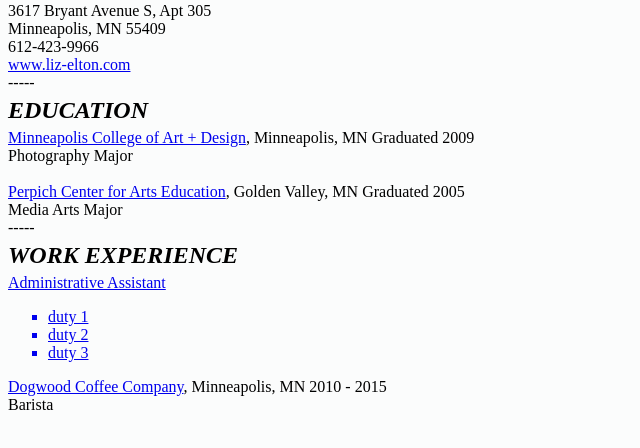
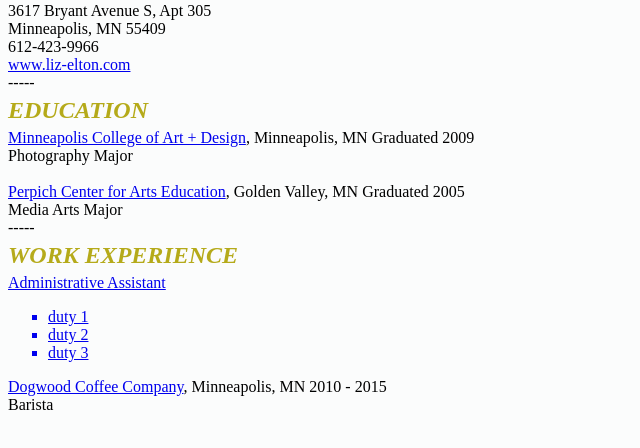
Before and after one commit to decameters/decameters.github.io, a plain HTML site: page index.html in a window 1280 px wide. Shown: the part 50-498 px from the top of the page, without its empty margins (0-640 px from the left). Drawn offline with Linux system fonts and the light colour scheme.

Commit message:
Update styles.css

```diff
--- a/styles.css
+++ b/styles.css
@@ -6,7 +6,7 @@ h1 {
 }
 
 h2 {
-  color:#000000;
+  color:#b5aa1a;
   font-style: italic;
   margin-top: 5px;
   margin-bottom: 5px;
```
